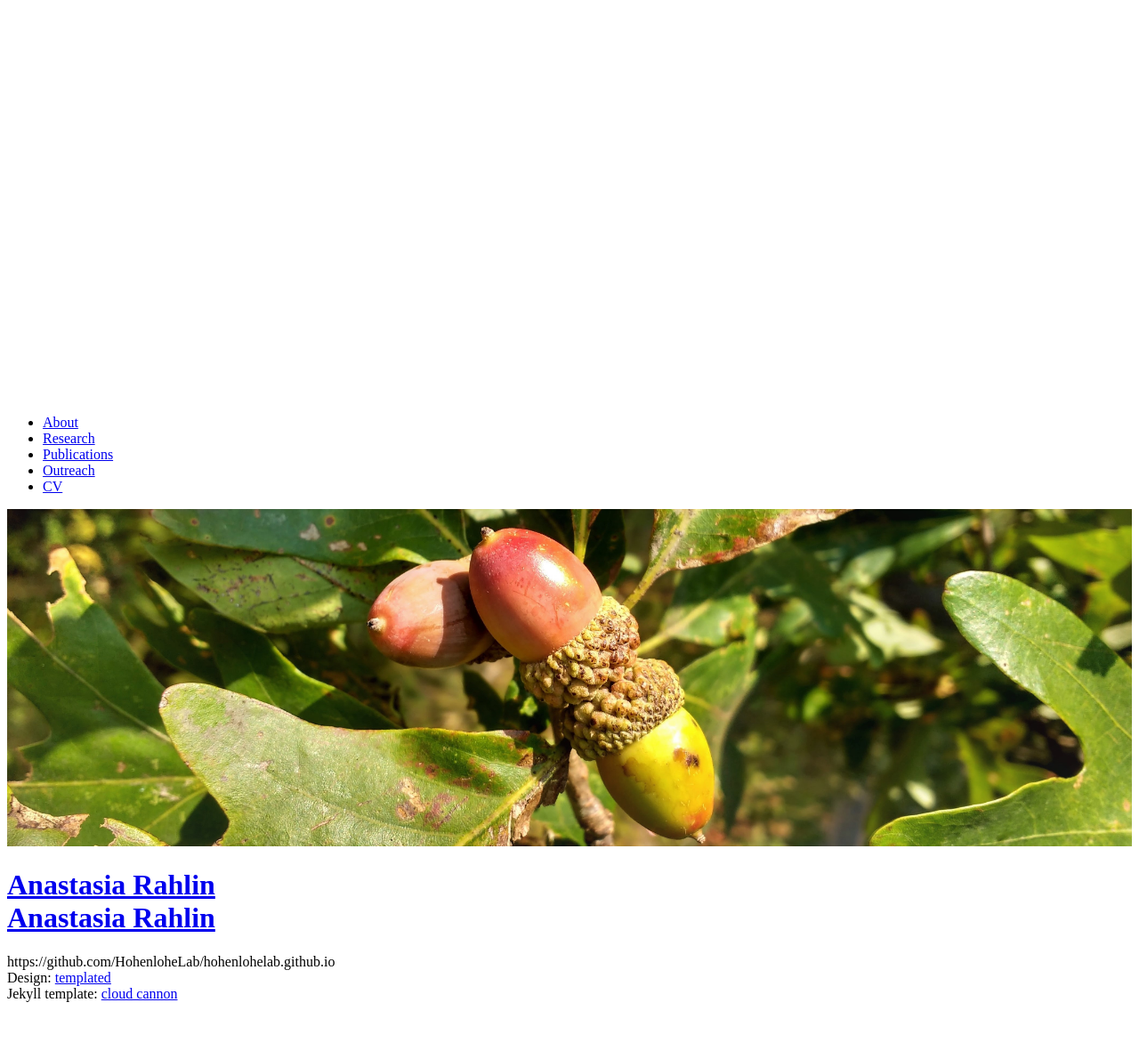
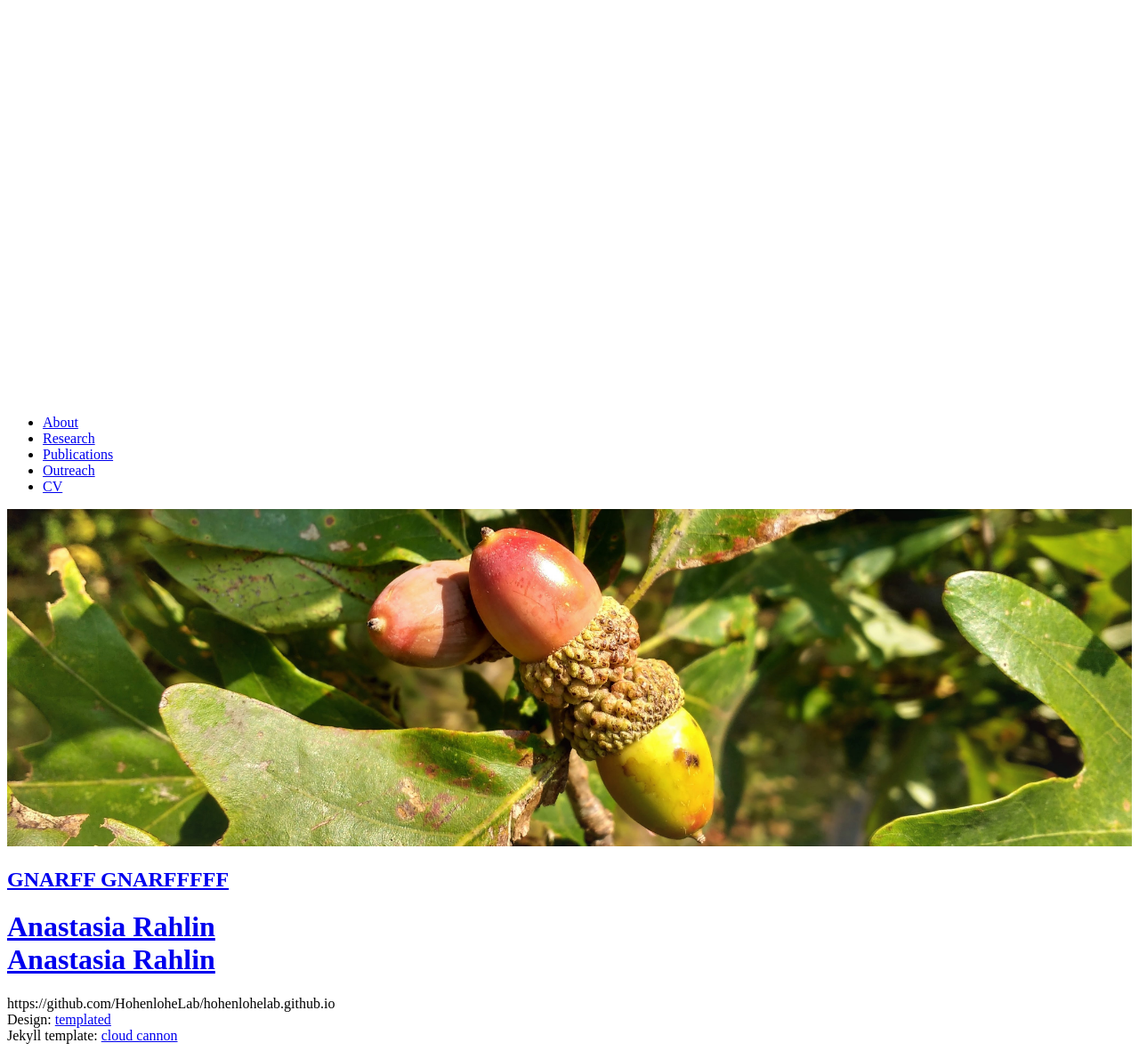
Before and after one commit to anarahlin/anarahlin.github.io, a Jekyll site: the page built from zz_old_index.html, in a window 1280 px wide. Shown: the whole page at 89% size. Built offline with Jekyll 4.4.1, drawn with Linux system fonts in a browser that asks for light colours; nearby versions of some CDN libraries; comment, search, counter and statistics services are not loaded; before the commit the page ends 1134 px from its top, so only the background shows below that.

Commit message:
Update default.html

```diff
--- a/_layouts/default.html
+++ b/_layouts/default.html
@@ -27,9 +27,13 @@ Released for free under the Creative Commons Attribution 3.0 license (templated.
 	<div id="header">
 		{% include nav.html %}
 		<div class="container">
-			<img src="/assets/images/acorn_copy2.jpg" alt="acorns" style="width:100%;">
 			<!-- Logo -->
 			<div id="logo">
+				<div class="image">
+					<img src="/assets/images/acorn_copy2.jpg" alt="acorns" style="width:100%;">
+					<h2><a href= "#"> GNARFF GNARFFFFF</h2>
+				</div>
+
 				<h1><a href="#">Anastasia Rahlin
 					<div class="centered">Anastasia Rahlin</div>
 					</a>
```
